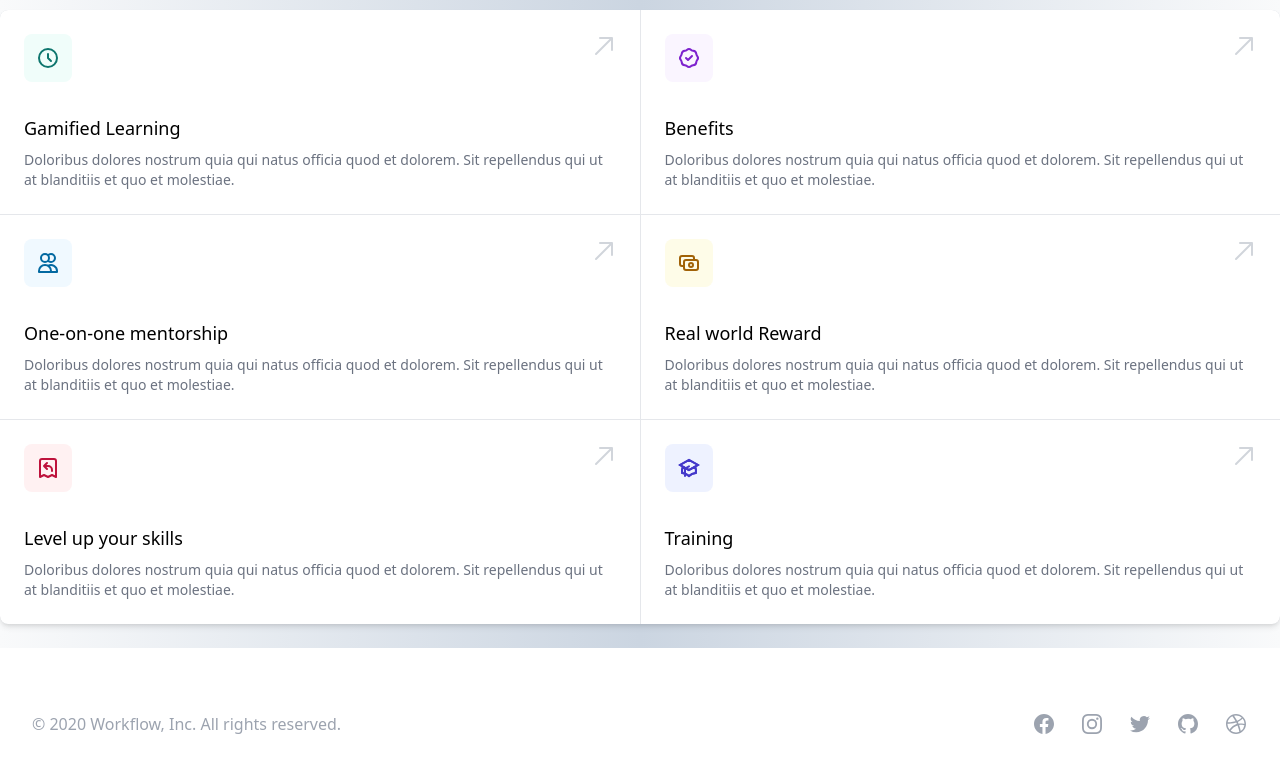
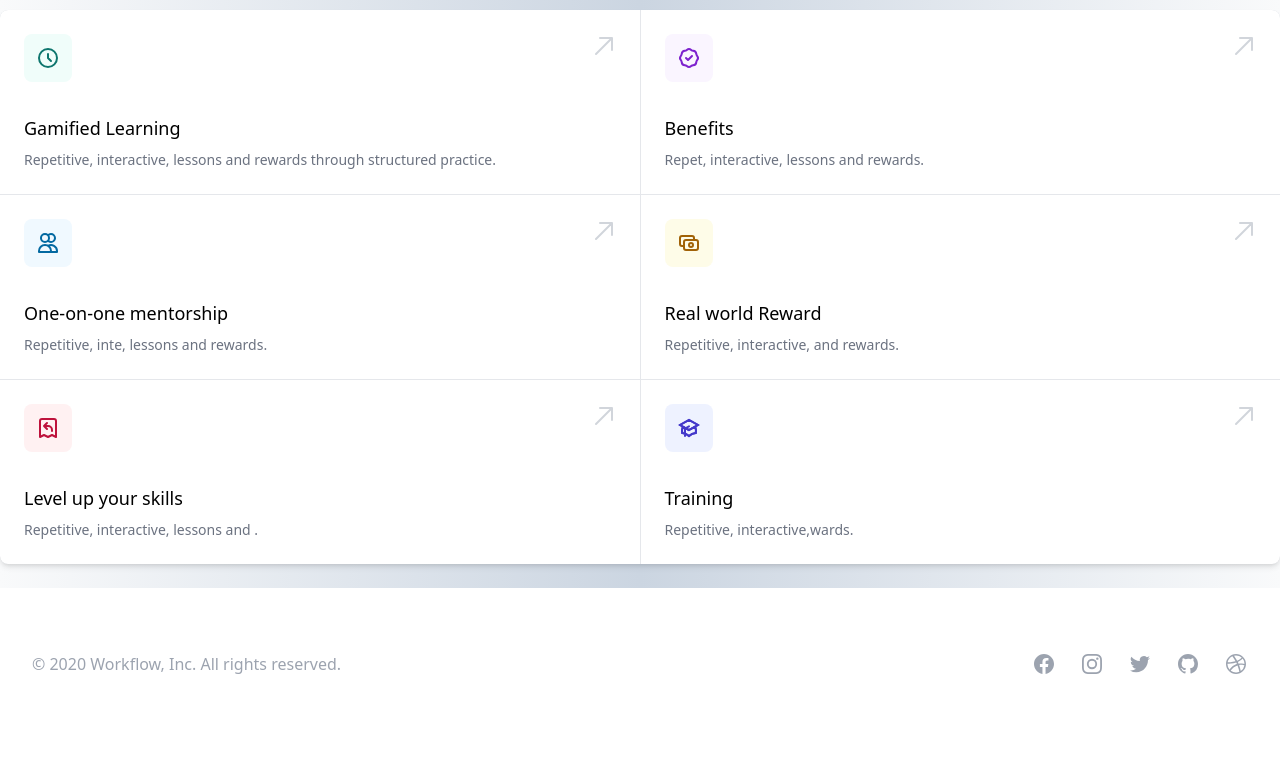
Before and after one commit to ChrisB007/mentorsfrontend, a Next.js app: page / in a window 1280 px wide. Shown: the part 778-1550 px from the top of the page. After the commit the page ends 1502 px from the top, so only its background shows below. Built offline with nearby package versions, Linux system fonts and the light colour scheme.

Commit message:
feature update

```diff
--- a/components/Features.js
+++ b/components/Features.js
@@ -14,6 +14,8 @@
     icon: ClockIcon,
     iconForeground: 'text-teal-700',
     iconBackground: 'bg-teal-50',
+    description:
+      'Repetitive, interactive, lessons and rewards through structured practice.',
   },
   {
     title: 'Benefits',
@@ -21,6 +23,7 @@
     icon: BadgeCheckIcon,
     iconForeground: 'text-purple-700',
     iconBackground: 'bg-purple-50',
+    description: 'Repet, interactive, lessons and rewards.',
   },
   {
     title: 'One-on-one mentorship',
@@ -28,6 +31,7 @@
     icon: UsersIcon,
     iconForeground: 'text-sky-700',
     iconBackground: 'bg-sky-50',
+    description: 'Repetitive, inte, lessons and rewards.',
   },
   {
     title: 'Real world Reward',
@@ -35,6 +39,7 @@
     icon: CashIcon,
     iconForeground: 'text-yellow-700',
     iconBackground: 'bg-yellow-50',
+    description: 'Repetitive, interactive, and rewards.',
   },
   {
     title: 'Level up your skills',
@@ -42,6 +47,7 @@
     icon: ReceiptRefundIcon,
     iconForeground: 'text-rose-700',
     iconBackground: 'bg-rose-50',
+    description: 'Repetitive, interactive, lessons and .',
   },
   {
     title: 'Training',
@@ -49,6 +55,7 @@
     icon: AcademicCapIcon,
     iconForeground: 'text-indigo-700',
     iconBackground: 'bg-indigo-50',
+    description: 'Repetitive, interactive,wards.',
   },
 ];
 
@@ -93,10 +100,7 @@
                 {action.title}
               </a>
             </h3>
-            <p className="mt-2 text-sm text-gray-500">
-              Doloribus dolores nostrum quia qui natus officia quod et dolorem.
-              Sit repellendus qui ut at blanditiis et quo et molestiae.
-            </p>
+            <p className="mt-2 text-sm text-gray-500">{action.description}</p>
           </div>
           <span
             className="pointer-events-none absolute top-6 right-6 text-gray-300 group-hover:text-gray-400"
```
